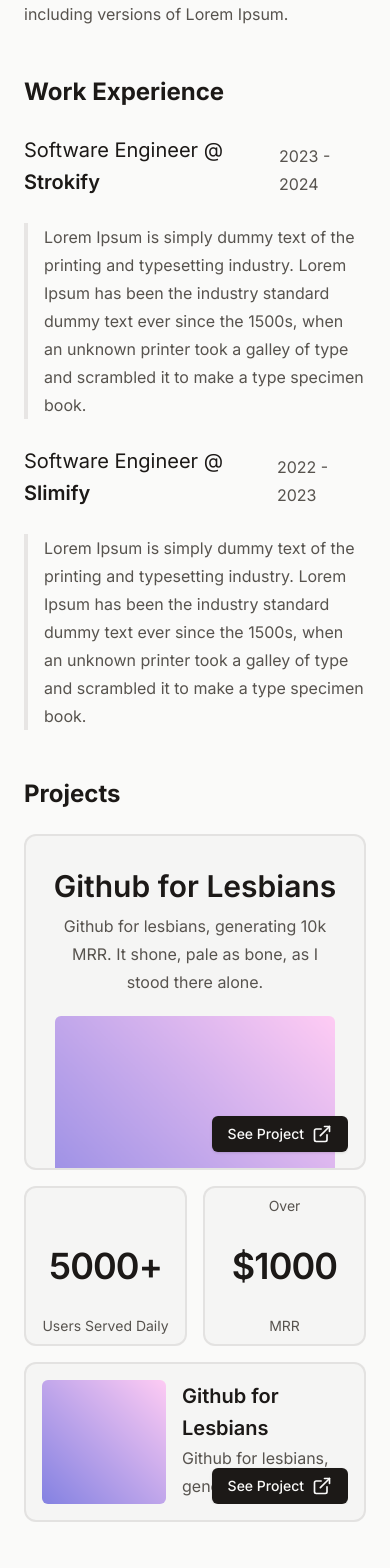
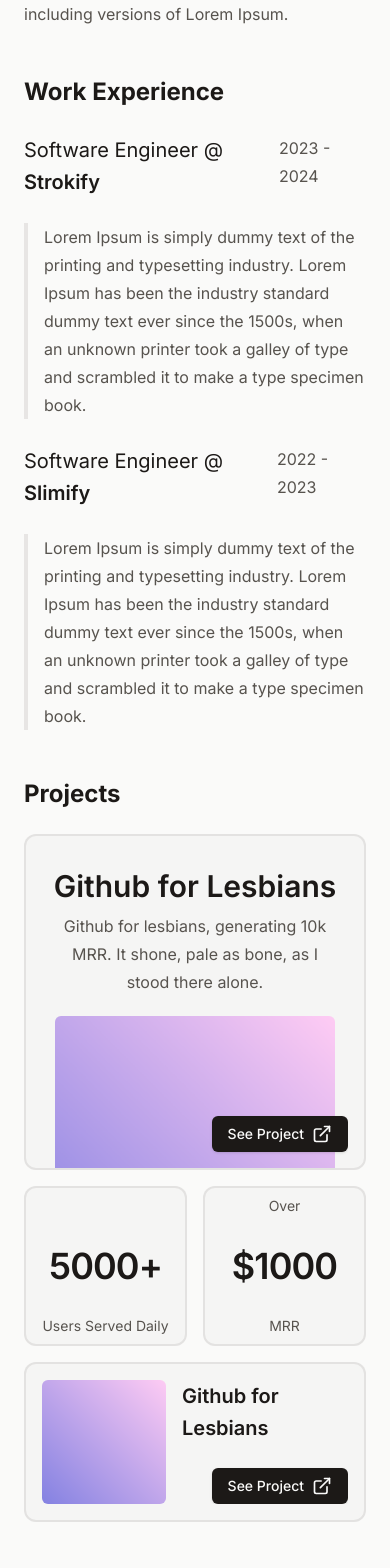
Before and after one commit to Ekimerton/next-portfolio, a Next.js app: page / in a window 390 px wide. Shown: the part 880-2448 px from the top of the page. Built offline with nearby package versions, Linux system fonts and the light colour scheme.

Commit message:
Minor fixes

```diff
--- a/src/app/blog/[slug]/page.js
+++ b/src/app/blog/[slug]/page.js
@@ -1,6 +1,8 @@
 import { loadPost } from "../loadPosts";
 import Image from "next/image";
 import { getStaticPaths } from "../loadPosts";
+import Link from "next/link";
+import { ArrowLeft } from "lucide-react";
 
 export async function generateStaticParams() {
   const { paths } = await getStaticPaths();
@@ -34,6 +36,13 @@ export default async function Post({ params }) {
       {/*<Hero />*/}
       <div className="flex justify-center dark:bg-stone-950 bg-stone-50">
         <article className="prose prose-stone dark:prose-invert dark:prose-p:text-stone-400 prose-p:text-stone-600 dark:prose-blockquote:text-stone-400 prose-blockquote:text-stone-600 max-w-4xl w-full px-6 py-12 min-h-screen prose-code:py-1 prose-code:px-2 prose-code:bg-stone-800 dark:prose-code:bg-stone-600 prose-code:text-stone-200 dark:prose-code:text-stone-300 prose-code:rounded-md prose-code:before:content-none prose-code:after:content-none prose-code:mx-0.5 prose-pre:bg-stone-800 dark:prose-pre:bg-stone-600 prose-code:break-words">
+          <Link
+            href="/blog"
+            className="text-sm no-underline text-stone-600 dark:text-prose-400 flex items-center mb-10 font-semibold"
+          >
+            <ArrowLeft className="w-4 h-4 mr-1" />
+            Back to posts
+          </Link>
           <p className="text-sm">{frontMatter.date}</p>
           <h1 className="">{frontMatter.title}</h1>
           <div id="author-info" className="flex gap-4 mb-12 items-center">
--- a/src/app/components/JobEntry.jsx
+++ b/src/app/components/JobEntry.jsx
@@ -9,7 +9,7 @@ export default function JobEntry({
 }) {
   return (
     <>
-      <div className="mt-[1.6em] mb-[0.6em] flex justify-between items-end">
+      <div className="mt-[1.6em] mb-[0.6em] flex justify-between">
         <h3 className="mt-0 mb-0">
           <span className="font-normal">{title} @</span> {company}
         </h3>
--- a/src/app/components/ProjectEntry.jsx
+++ b/src/app/components/ProjectEntry.jsx
@@ -50,7 +50,7 @@ export default function ProjectEntry({
         />
         <div>
           <h3 className="m-0">{title}</h3>
-          <p className="hidden max-md:block">{content}</p>
+          <p className="hidden sm:block">{content}</p>
         </div>
 
         {url && (
```
